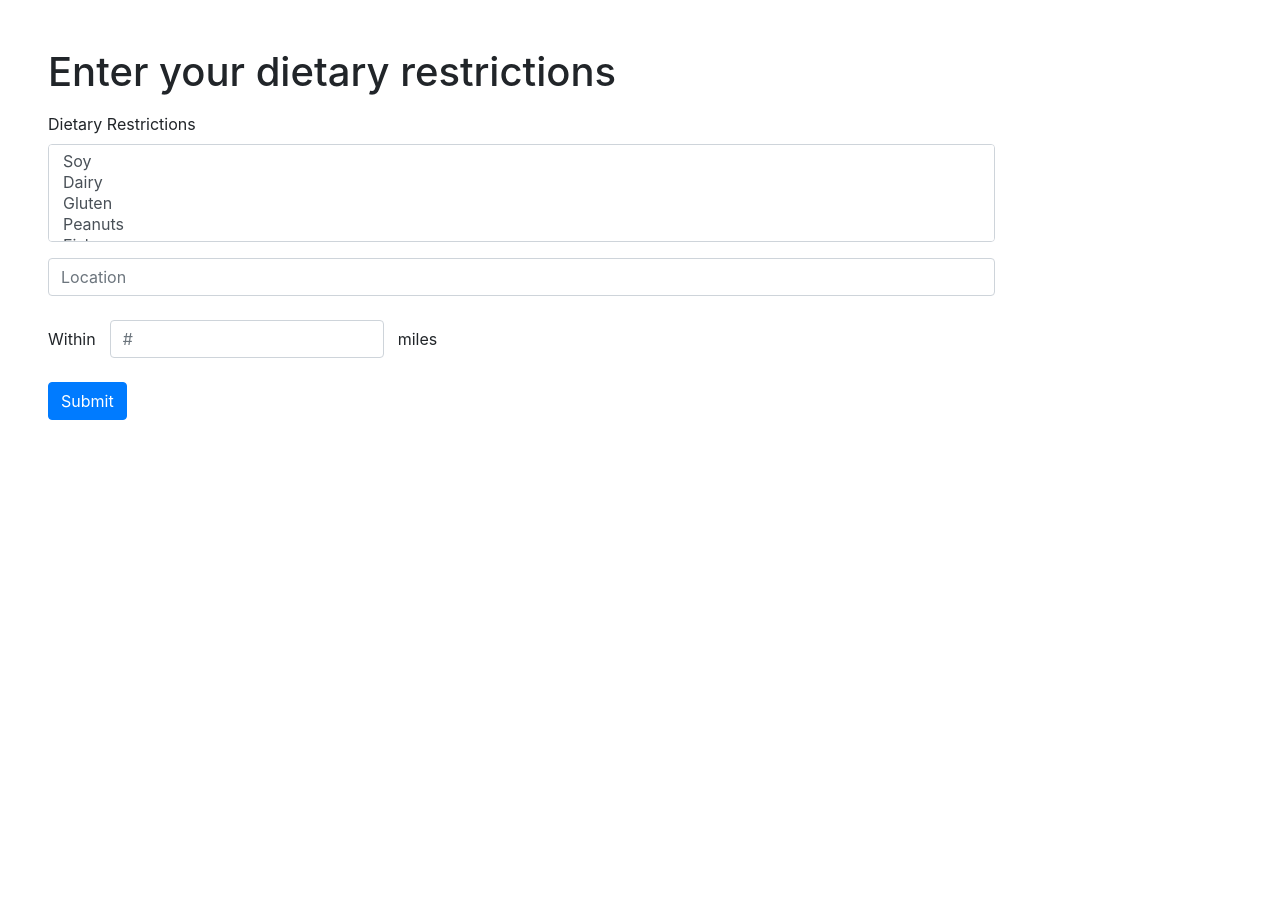
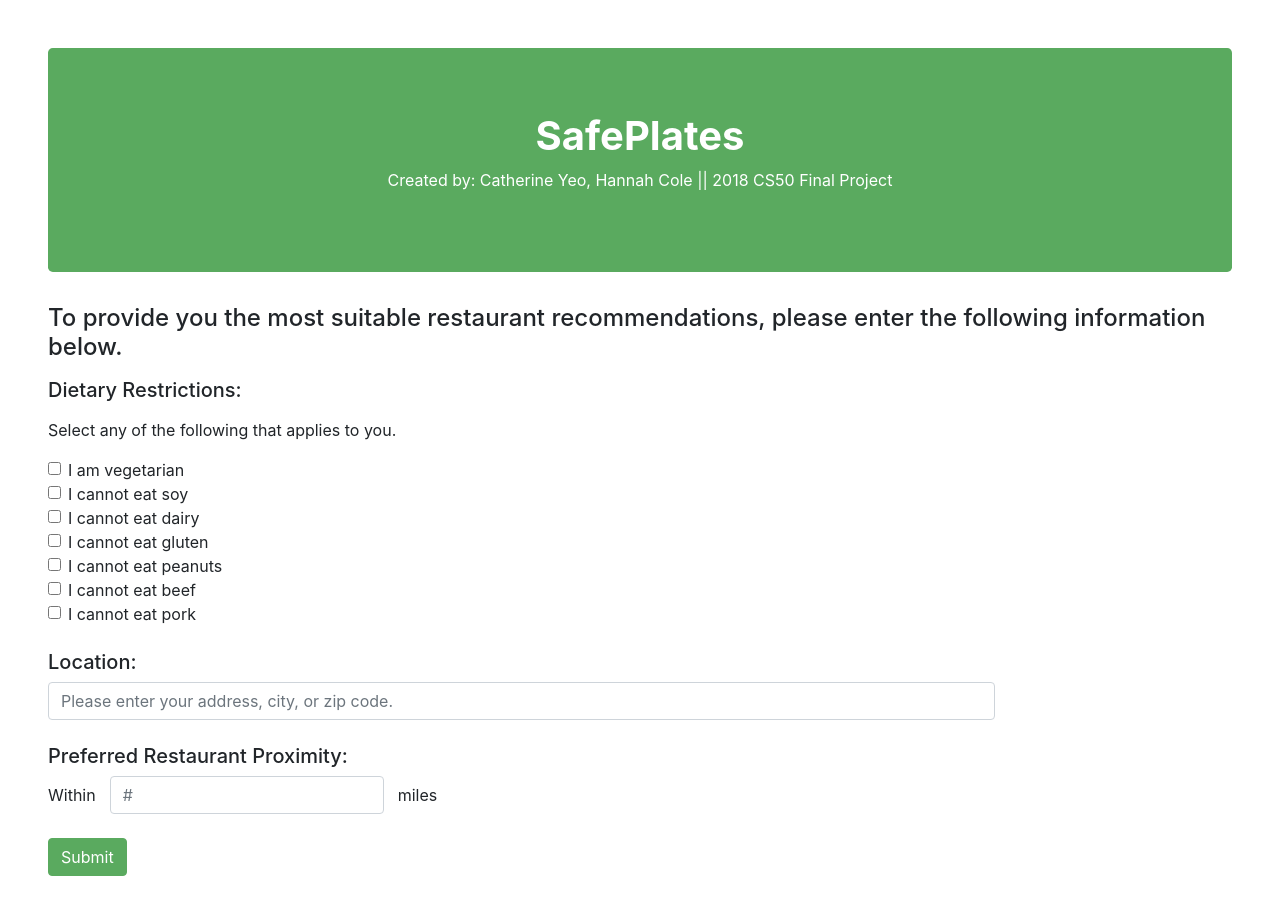
Before and after one commit to catyeo18/safeplates, a Flask app: page / in a window 1280 px wide. Before the commit the page ends 420 px from the top, so only its background shows below. Run offline with Flask 2, Linux system fonts and the light colour scheme; some libraries are stand-ins or nearby versions.

Commit message:
Updated form.html

```diff
--- a/templates/form.html
+++ b/templates/form.html
@@ -2,35 +2,41 @@
 
 {% block main %}
 
-    <!-- http://getbootstrap.com/docs/4.1/content/typography/ -->
-    <h1 class="mb-3">Enter your dietary restrictions</h1>
+    <div class="jumbotron text-center banner">
+        <h1><b>SafePlates</b></h1>
+        <p> Created by: Catherine Yeo, Hannah Cole || 2018 CS50 Final Project  </p>
+    </div>
 
-    <!-- http://getbootstrap.com/docs/4.1/components/forms/ -->
+    <h4 class="mb-3">To provide you the most suitable restaurant recommendations, please enter the following information below.</h4>
+
     <form action="/form" method="post">
-        <!-- TODO -->
 
-        <div class="form-group">
-            <label for="diet">Dietary Restrictions</label>
-            <select multiple class="form-control" id="diet">
-                <option>Soy</option>
-                <option>Dairy</option>
-                <option>Gluten</option>
-                <option>Peanuts</option>
-                <option>Fish</option>
-                <option>Meat</option>
-            </select>
+        <label for="diet"><h5>Dietary Restrictions:</h5></label>
+        <p>Select any of the following that applies to you.</p>
+        <div class="form-check">
+            <input class="form-check-input" type="checkbox" name="vegetarian">I am vegetarian</input> <br>
+            <input class="form-check-input" type="checkbox" name="soy">I cannot eat soy</input> <br>
+            <input class="form-check-input" type="checkbox" name="dairy">I cannot eat dairy</input> <br>
+            <input class="form-check-input" type="checkbox" name="gluten">I cannot eat gluten</input> <br>
+            <input class="form-check-input" type="checkbox" name="peanuts">I cannot eat peanuts</input> <br>
+            <input class="form-check-input" type="checkbox" name="beef">I cannot eat beef</input> <br>
+            <input class="form-check-input" type="checkbox" name="pork">I cannot eat pork</input> <br>
         </div>
-        <input type="text" class="form-control" name="location" placeholder="Location"><br>
+        <br>
+
+        <h5>Location:</h5>
+        <input type="text" class="form-control" name="location" placeholder="Please enter your address, city, or zip code."><br>
+        <h5>Preferred Restaurant Proximity:</h5>
         <div class="form-inline">
-                 <label for="radius">Within </label>
-                 <div class="ml-1" style="width: 10px;"></div>
+                <label for="radius">Within </label>
+                <div class="ml-1" style="width: 10px;"></div>
                 <input type="number" class="form-control" name="radius" placeholder="#">
                 <div class="ml-1" style="width: 10px;"></div>
                 <label for="radius"> miles</label>
         </div>
         <br>
         <!-- http://getbootstrap.com/docs/4.1/components/buttons/ -->
-        <button class="btn btn-primary" type="submit">Submit</button>
+        <button class="btn btn-color" type="submit">Submit</button>
 
     </form>
 
@@ -40,6 +46,10 @@
                 alert('You must provide your location!');
                 return false;
             }
+            if (!document.querySelector('input[name="radius"]').value) {
+                alert('You must provide your preferred restaurant proximity!');
+                return false;
+            }
             return true;
         };
     </script>
```
